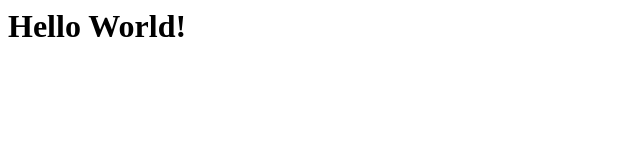
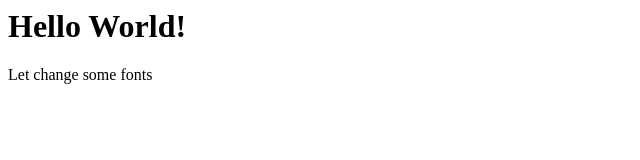
Before and after one commit to fareed-alt/pract, a plain HTML site: page index.html in a window 1280 px wide. Shown: the whole page, without its empty margins (0-640 px from the left). Drawn offline with Linux system fonts and the light colour scheme.

Commit message:
changed person1

```diff
--- a/index.html
+++ b/index.html
@@ -1 +1,2 @@
 <h1>Hello World!</h1>
+<p>Let change some fonts</p>
```
